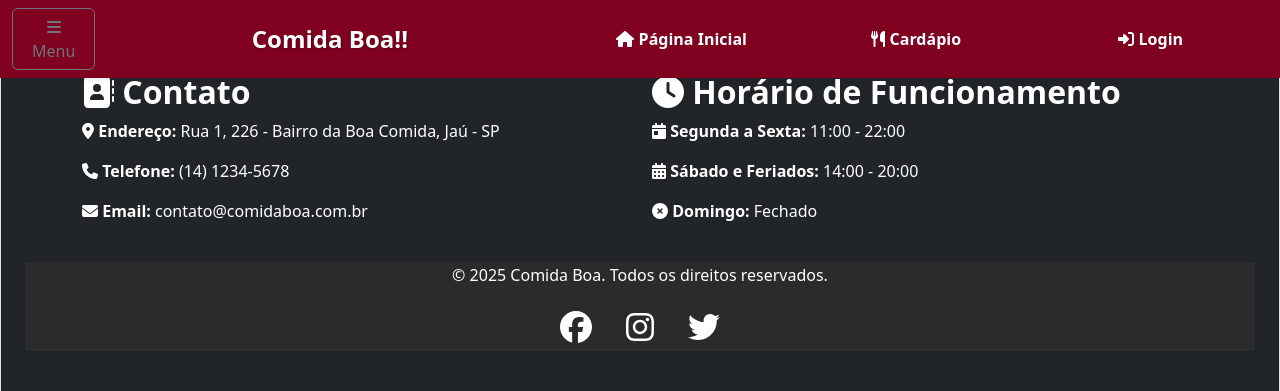
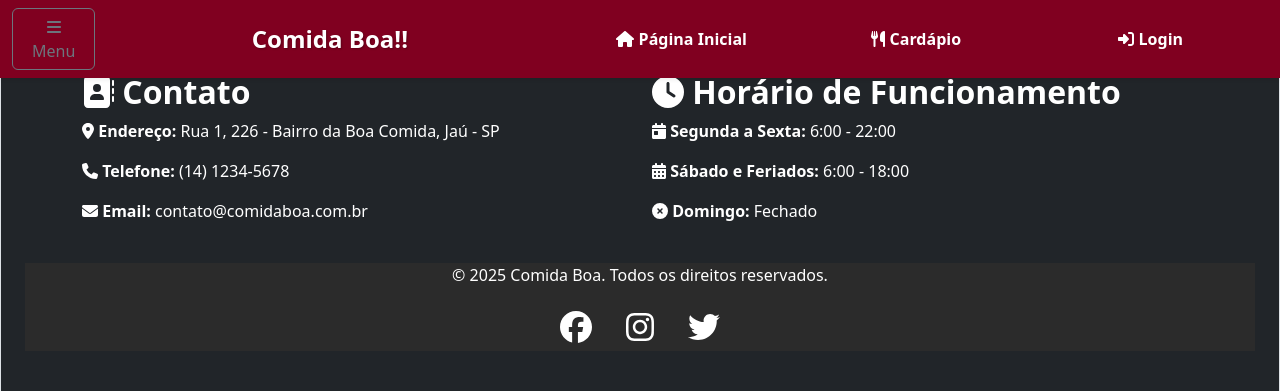
Before and after one commit to CaioGlr/projeto_boa, a PHP site: page /app/Views/layouts/base.php in a window 1280 px wide. Shown: the top 391 px of the page. Run offline with PHP 8.4, Linux system fonts and the light colour scheme; the template is opened without the code that fills it, so the values that code supplies are empty.

Commit message:
ajustados os horario porque eu esqueci

```diff
--- a/app/Views/layouts/base.php
+++ b/app/Views/layouts/base.php
@@ -135,8 +135,8 @@
                     <h2 class="fw-bold">
                         <i class="fas fa-clock"></i> Horário de Funcionamento
                     </h2>
-                    <p><i class="fas fa-calendar-day"></i> <strong>Segunda a Sexta:</strong> 11:00 - 22:00</p>
-                    <p><i class="fas fa-calendar-alt"></i> <strong>Sábado e Feriados:</strong> 14:00 - 20:00</p>
+                    <p><i class="fas fa-calendar-day"></i> <strong>Segunda a Sexta:</strong> 6:00 - 22:00</p>
+                    <p><i class="fas fa-calendar-alt"></i> <strong>Sábado e Feriados:</strong> 6:00 - 18:00</p>
                     <p><i class="fas fa-times-circle"></i> <strong>Domingo:</strong> Fechado</p>
                 </div>
             </div>
```
